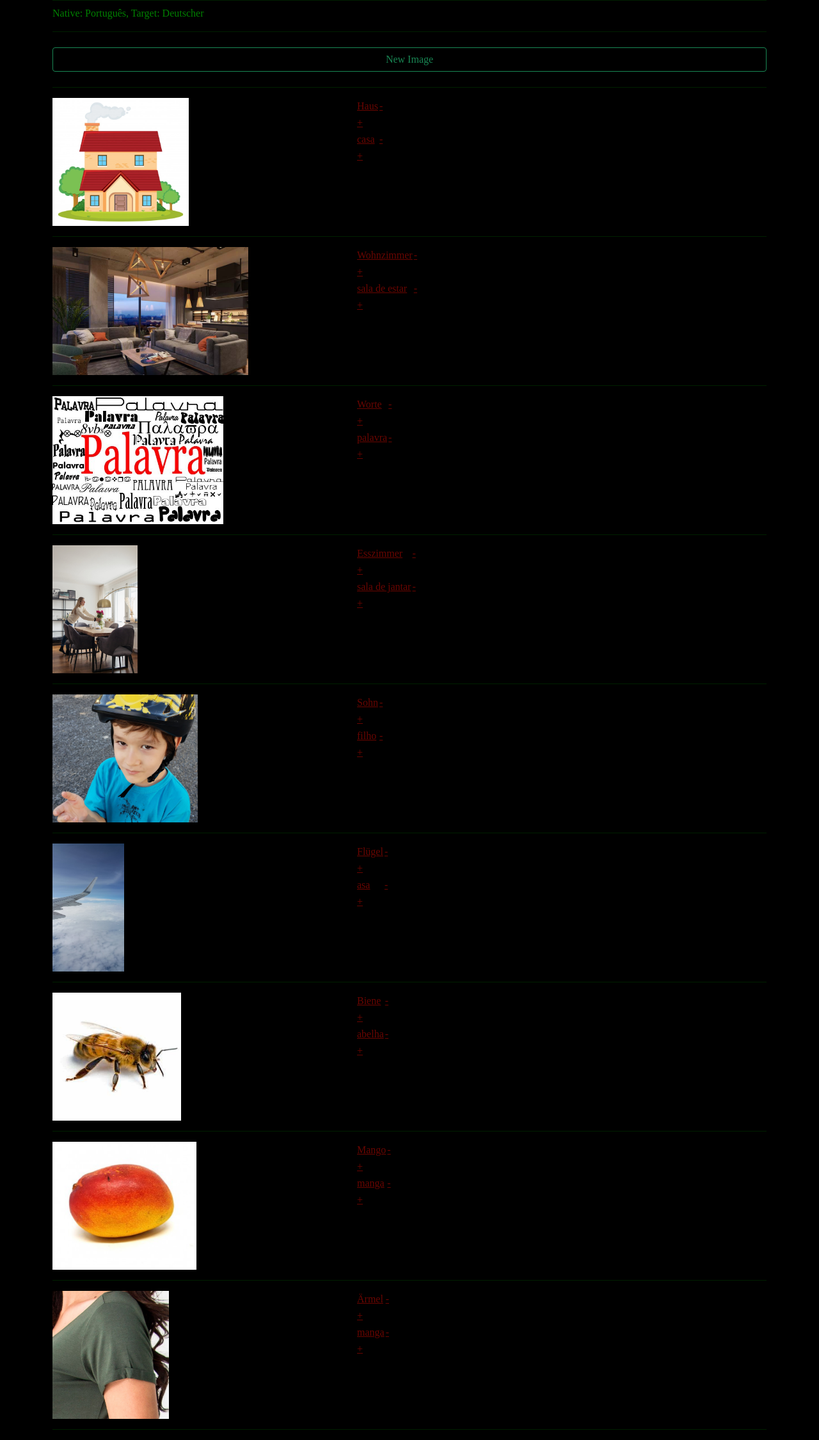
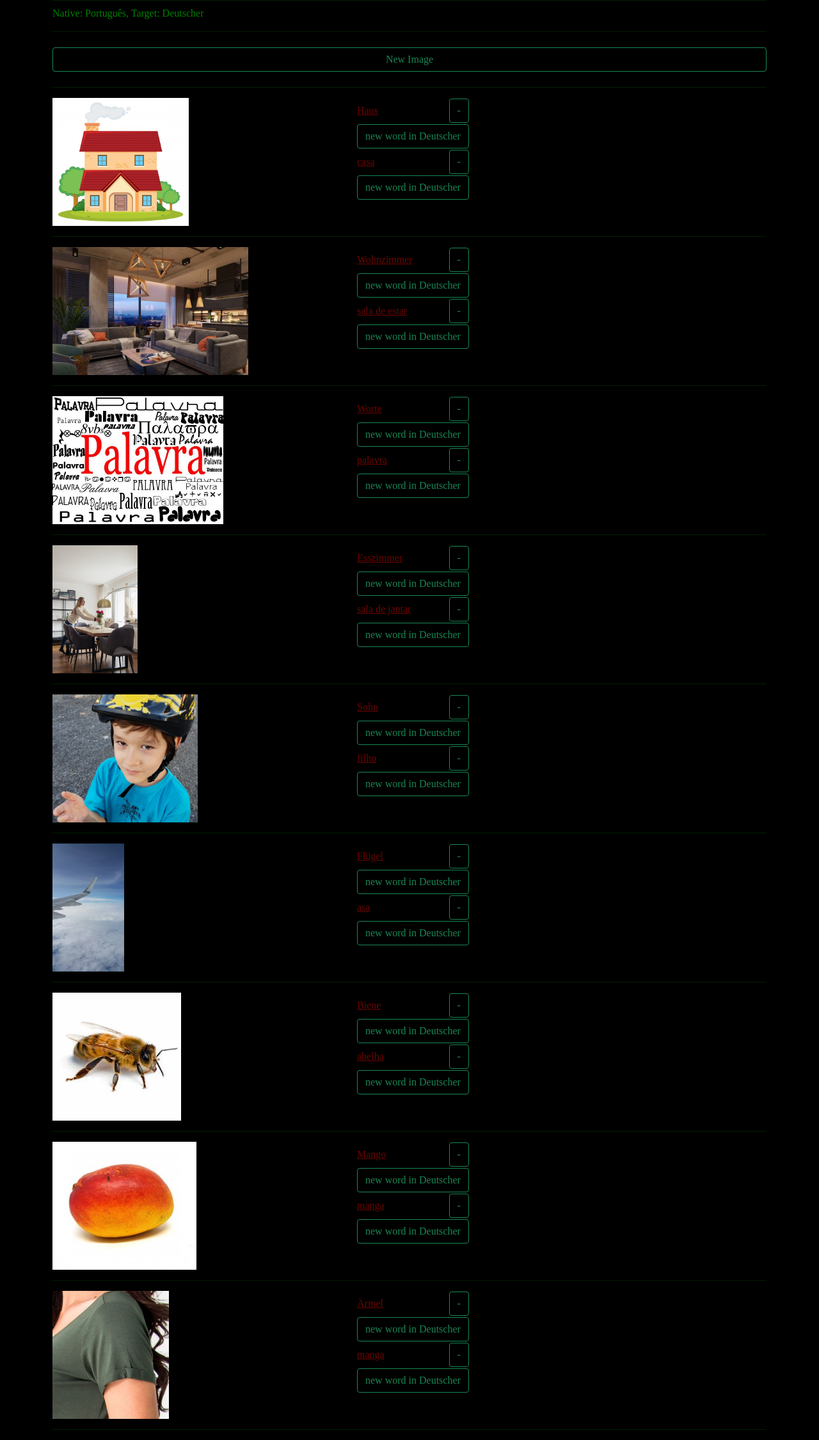
Before and after one commit to recursossauro/SwissArmyKnife, a Django app: page /vocabulary/vocabularylist in a window 1280 px wide. Shown: the part 235-2485 px from the top of the page at 64% size. Run offline with Django 3.2, Linux system fonts and the light colour scheme; a user stored in the database is signed in; data comes from the database, SQL or seed files in the repository; some libraries are stand-ins or nearby versions; some web fonts are replaced.

Commit message:
vocabulary_list.html: change "+" to "new word in <target or native language>." and others littles visual upgrades

```diff
--- a/vocabulary/templates/vocabulary/vocabulary_list.html
+++ b/vocabulary/templates/vocabulary/vocabulary_list.html
@@ -22,20 +22,20 @@
           {% for imageWord in item.ImageTargetWords %}
             <tr>
               <td><a href="{% url 'vocabulary:update' imageWord.word.pk%}">{{imageWord.word}}</a></td>
-              <td><a href="{% url 'vocabulary:delete' imageWord.word.pk%}">-</a></td>
+              <td style="float: right;"><a class="btn btn-outline-success" href="{% url 'vocabulary:delete' imageWord.word.pk%}">-</a></td>
             </tr>
           {% endfor %}
           <tr>
-            <td><a href="{% url 'vocabulary:new' item.pk 'target' %}">+</a></td>
+            <td colspan="2"><a class="btn btn-outline-success" href="{% url 'vocabulary:new' item.pk 'target' %}">new word in {{default.target_language}}</a></td>
           </tr>
           {% for imageWord in item.ImageNativeWords %}
             <tr>
               <td><a href="{% url 'vocabulary:update' imageWord.word.pk%}">{{imageWord.word}}</a></td>
-              <td><a href="{% url 'vocabulary:delete' imageWord.word.pk%}">-</a></td>
+              <td style="float: right;"><a class="btn btn-outline-success" href="{% url 'vocabulary:delete' imageWord.word.pk%}">-</a></td>
             </tr>
           {% endfor %}
           <tr>
-            <td><a href="{% url 'vocabulary:new' item.pk 'native' %}">+</a></td>
+            <td colspan="2"><a class="btn btn-outline-success" href="{% url 'vocabulary:new' item.pk 'native' %}">new word in {{default.target_language}}</a></td>
           </tr>
         </table>
       </div>
```
